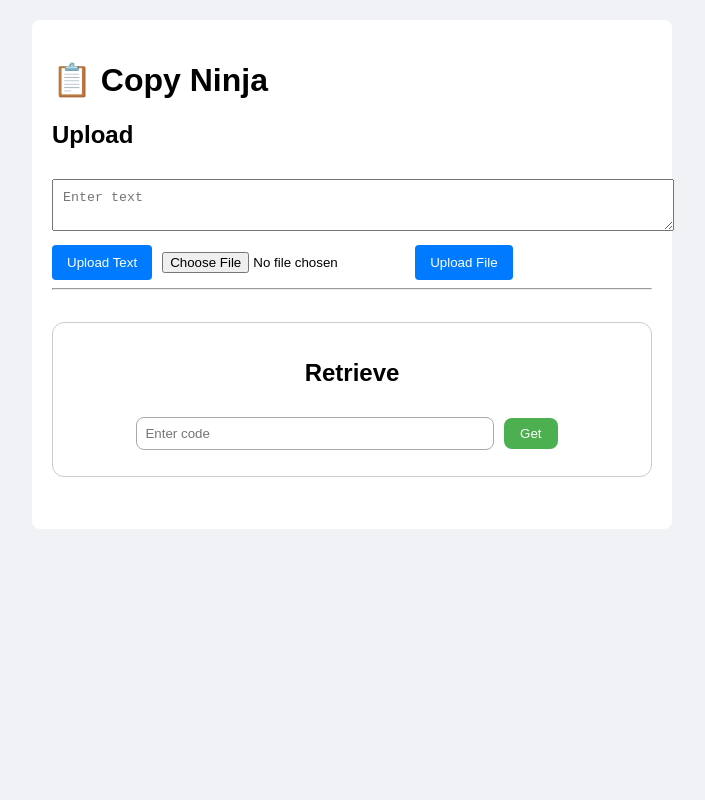
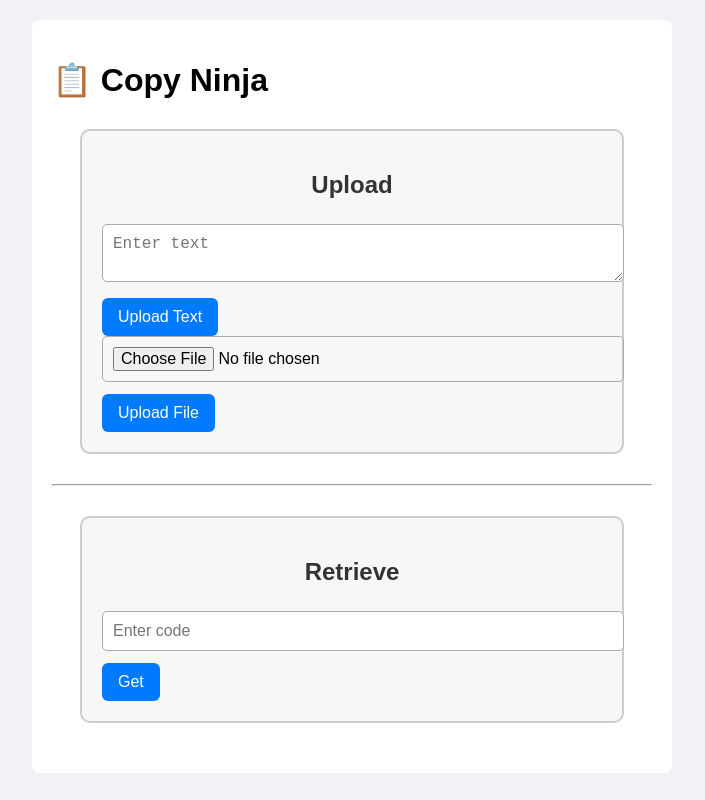
Before and after one commit to Ayushmaan218/Copy_Ninja, a React (Vite) app in the folder client/: page / in a window 1280 px wide. Shown: the whole page, without its empty margins (288-993 px from the left). Built offline with nearby package versions, Linux system fonts and the light colour scheme; the HTML template or start-up script is replaced by a standard one.

Commit message:
Update RetrieveForm.css

```diff
--- a/client/src/components/RetrieveForm.css
+++ b/client/src/components/RetrieveForm.css
@@ -1,50 +1,86 @@
-.retrieve-section {
-    padding: 1rem;
-    border: 1px solid #ccc;
-    border-radius: 12px;
-    max-width: 600px;
-    margin: 2rem auto;
+/* Shared styles */
+.upload-section, .retrieve-section {
+  max-width: 500px;
+  margin: 30px auto;
+  padding: 20px;
+  border: 2px solid #ccc;
+  border-radius: 10px;
+  background-color: #f7f7f7;
+  font-family: Arial, sans-serif;
+}
+
+.upload-section h2,
+.retrieve-section h2 {
+  margin-bottom: 15px;
+  color: #333;
   text-align: center;
 }
 
-  .retrieve-section input {
-    padding: 0.5rem;
-    margin-right: 10px;
-    width: 60%;
-    border-radius: 8px;
+textarea,
+input[type="text"],
+input[type="file"] {
+  width: 100%;
+  margin-bottom: 12px;
+  padding: 10px;
+  font-size: 16px;
   border: 1px solid #aaa;
+  border-radius: 5px;
 }
 
-  .retrieve-section button {
-    padding: 0.5rem 1rem;
+button {
+  display: inline-block;
+  padding: 10px 16px;
+  background-color: #007BFF;
+  color: white;
   border: none;
-    background-color: #4CAF50;
-    color: white;
+  border-radius: 6px;
   cursor: pointer;
-    border-radius: 8px;
-    margin-top: 10px;
+  margin-right: 8px;
+  font-size: 16px;
+  transition: background-color 0.2s ease;
 }
 
-  .text-output,
-  .file-output {
-    margin-top: 1rem;
-    background: #f3f3f3;
-    padding: 1rem;
-    border-radius: 8px;
-    text-align: left;
+button:hover {
+  background-color: #0056b3;
 }
 
-  .text-output pre {
-    white-space: pre-wrap;
-    word-wrap: break-word;
-    background-color: #fdfdfd;
+/* Code display */
+.code-display {
+  margin-top: 12px;
+  font-weight: bold;
+  color: #28a745;
+}
+
+/* Retrieve section specific */
+.text-output {
+  margin-top: 20px;
+  background: #fff;
+  border: 1px solid #ddd;
   padding: 10px;
   border-radius: 6px;
-    border: 1px solid #ddd;
-    font-family: monospace;
+}
+
+.text-header {
+  display: flex;
+  justify-content: space-between;
+  align-items: center;
+}
+
+.copy-btn {
+  padding: 6px 12px;
+  font-size: 14px;
+  background-color: #28a745;
+  color: white;
+  border: none;
+  border-radius: 6px;
+  cursor: pointer;
+}
+
+.copy-btn:hover {
+  background-color: #218838;
 }
 
 .error {
   color: red;
-    margin-top: 1rem;
+  margin-top: 10px;
 }
```
Lines whose indentation alone changed are shown as unchanged.
